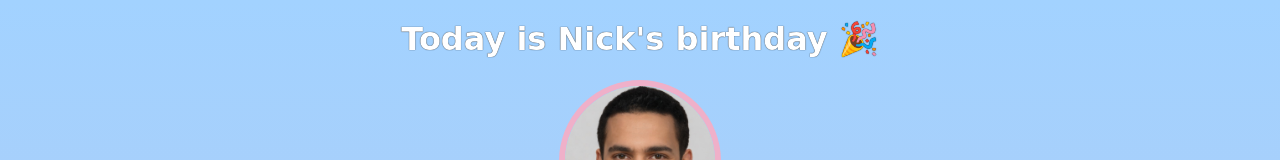
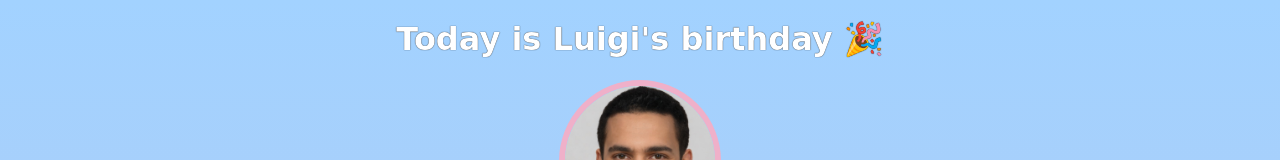
Before and after one commit to Hyratio/bday-guy-website, a website built with Vite: page index.html in a window 1280 px wide. Shown: the top 160 px of the page. Built offline with nearby package versions, Linux system fonts and the light colour scheme; a web font is replaced by a local one.

Commit message:
Change name to Luigi

```diff
--- a/index.html
+++ b/index.html
@@ -7,7 +7,7 @@
     </head>
     <body>
         <div id="header">
-            <h1>Today is Nick's birthday 🎉</h1>
+            <h1>Today is Luigi's birthday 🎉</h1>
             <img id="bff-img" src="images/nick.jpg">
             <h2 id="bday-age">24 years old</h2>
             <h4 id="bday-date">01.11.2022</h4>
```
